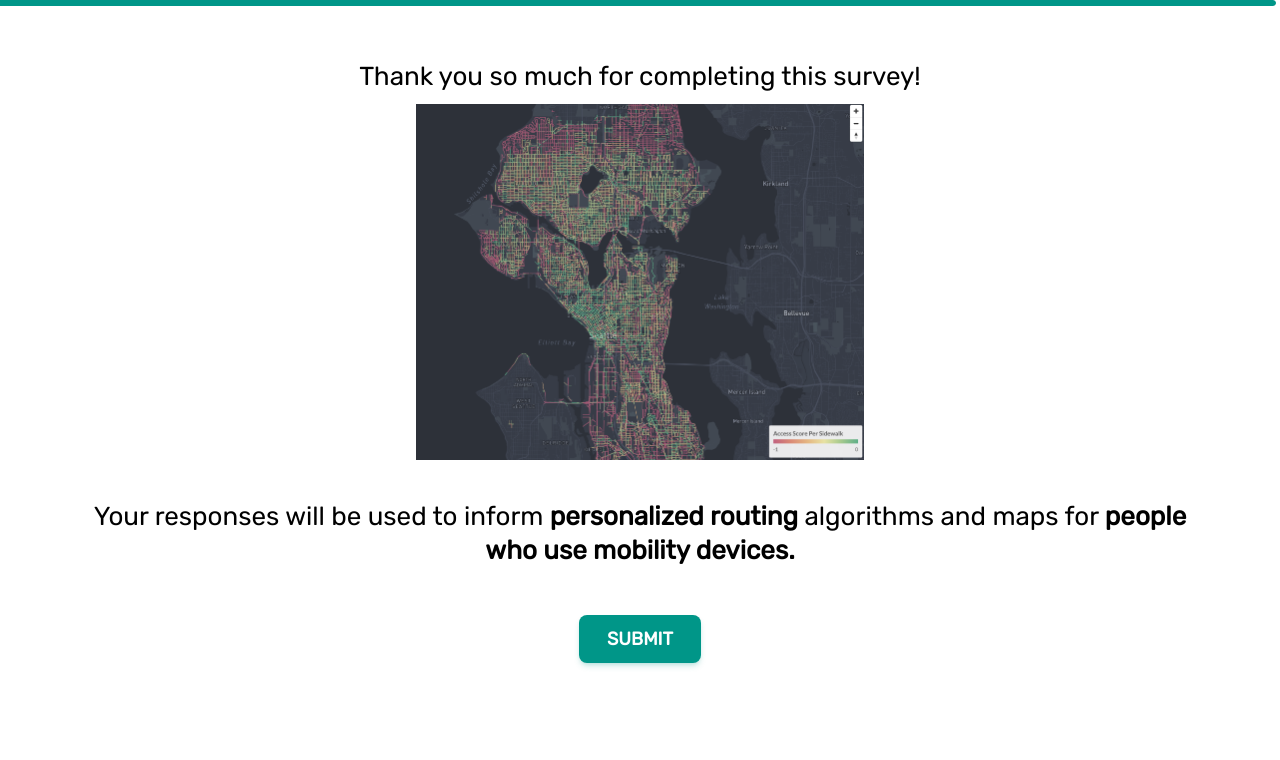
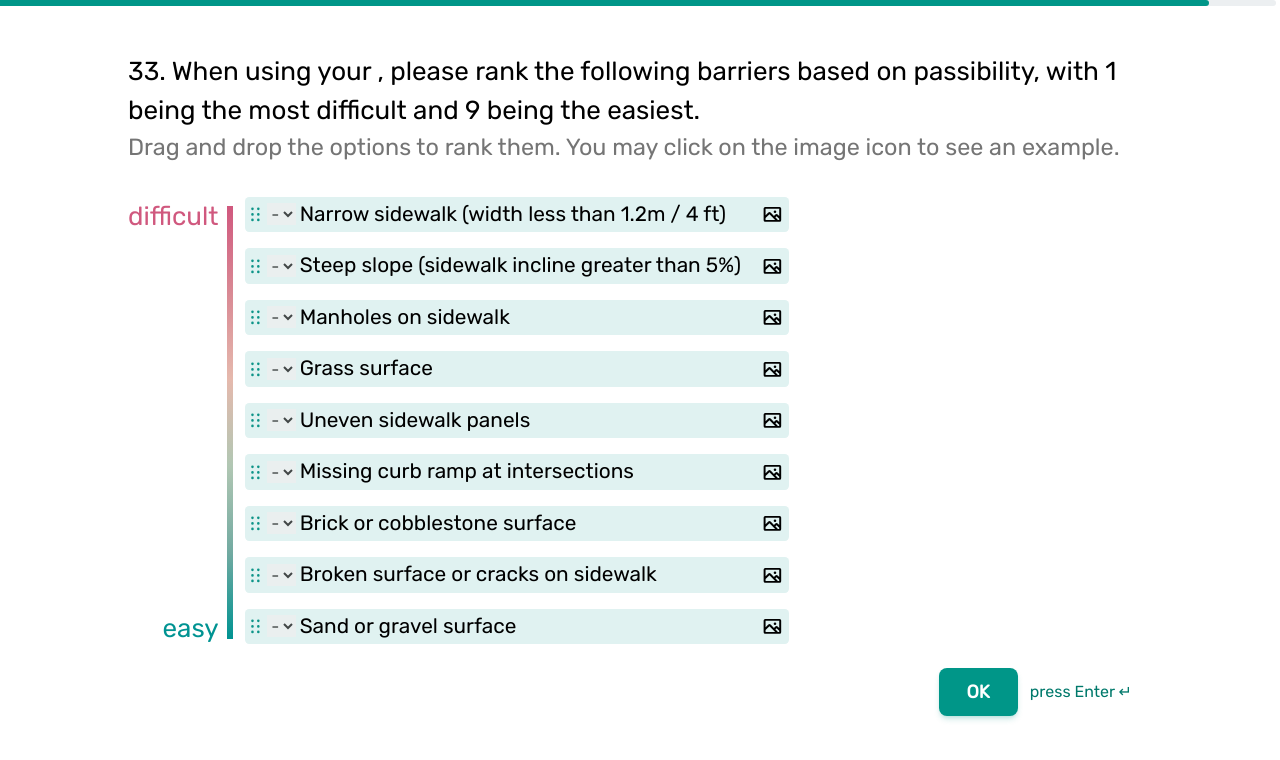
Before and after one commit to sidewalk-survey/sidewalk-survey.github.io, a React (Create React App) app: page / in a window 1280 px wide. Both pictures are taken after a click on the button "START". Shown: the top 760 px of the page. Built offline with nearby package versions, Linux system fonts and the light colour scheme.

Commit message:
Fixed #82

```diff
--- a/src/components/DraggableQuestion.js
+++ b/src/components/DraggableQuestion.js
@@ -111,7 +111,7 @@ const DraggableQuestion = ({ questionText, inputId, instructionText, options, ha
                             </option>
                           ))}
                         </select>
-                        {item.value}
+                        <span style={{ marginRight: '1em' }}>{item.value}</span>
                         <Popover placement="right" open={popoverOpen[index]} handler={() => handlePopoverOpen(index)}>
                           <PopoverHandler>
                             <Image
--- a/src/survey/SurveyForm/SurveyForm.js
+++ b/src/survey/SurveyForm/SurveyForm.js
@@ -131,7 +131,7 @@ const SurveyComponent = () => {
   const progressValue = (currentStep / totalSteps) * 100;
 
   const startSurvey = () => {
-    setCurrentStep(38); // Start the survey
+    setCurrentStep(36); // Start the survey
     setStartTime(new Date());
   };
 
```
